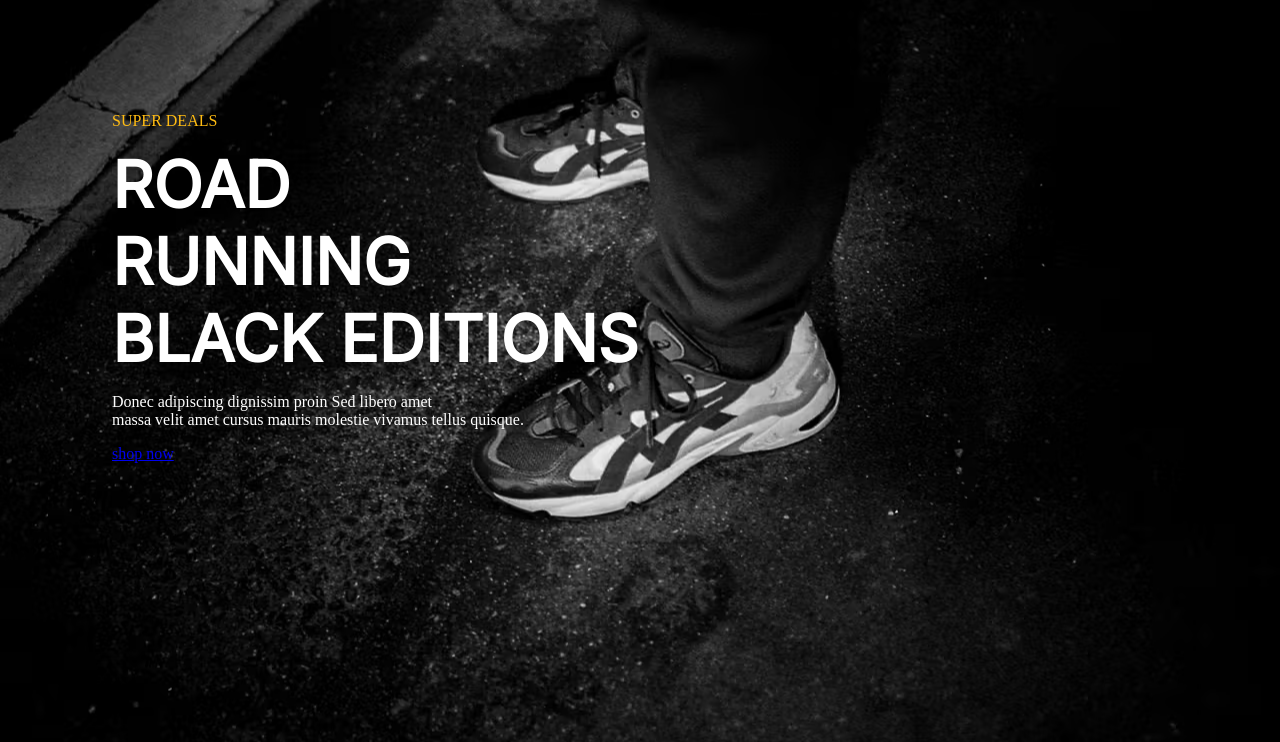
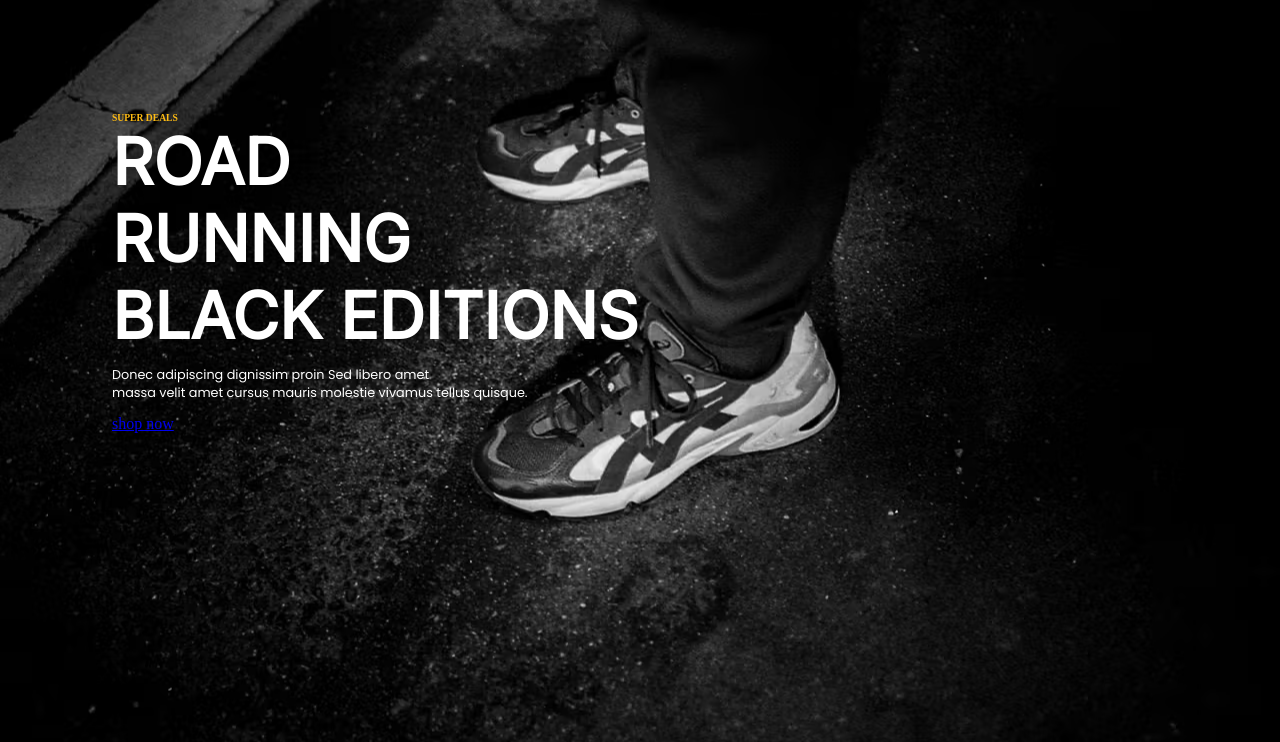
Before and after one commit to zainabturkmen/Fashion, a plain HTML site: page index.html in a window 1280 px wide. Shown: the part 58-800 px from the top of the page. Drawn offline with Linux system fonts and the light colour scheme; a web font is replaced by a local one.

Commit message:
setting up headline

```diff
--- a/index.css
+++ b/index.css
@@ -57,15 +57,20 @@ a:hover{
     text-transform: uppercase;
     font-size: 4rem;
     font-family: 'Inter';
+    font-weight: 800;
     margin: 0;
 }
-
 
 .super-deals{
     text-transform: uppercase;
     color: #FFBC13;
+    margin-bottom: 0;
+    font-weight: 600;
+    font-size: .6rem;
 }
 
 .content-para{
-    width: ;
+    font-weight: 300;
+    font-family: 'Poppins';
+    font-size: .8rem;
 }
```
